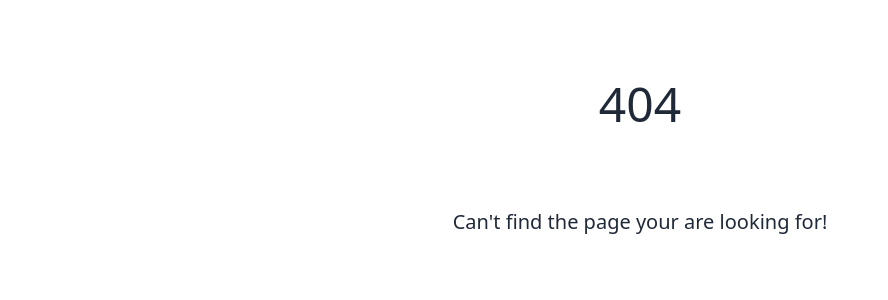
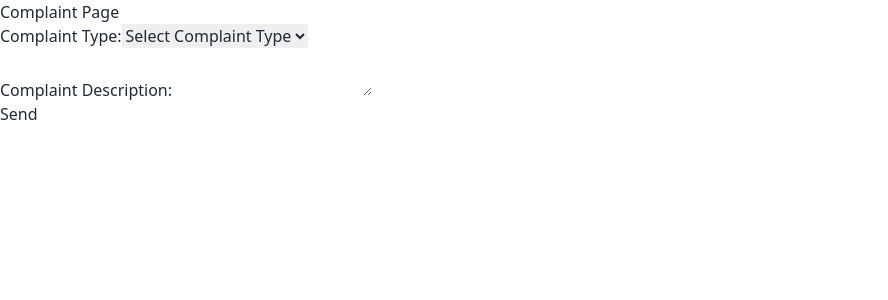
Before and after one commit to Algorithmics-001/bus-pass-web, a React (Vite) app: page /complaint in a window 1280 px wide. Before the commit this address had no page. Shown: the top 300 px of the page, without its empty margins (0-888 px from the left). Built offline with nearby package versions, Linux system fonts and the light colour scheme.

Commit message:
added minimal complaint and profile pages

```diff
--- a/src/App.jsx
+++ b/src/App.jsx
@@ -10,6 +10,8 @@ import BusServiceLogin from "./pages/bus-service/BusServiceLogin"
 import BusServiceDashboard from "./pages/bus-service/BusServiceDashboard"
 import BusServiceRequests from "./pages/bus-service/BusServiceRequests"
 import BusServiceBulkApprove from "./pages/bus-service/BusServiceBulkApprove"
+import Profile from "./pages/Profile"
+import ComplaintPage from "./pages/Complaint"
 import About from "./pages/About"
 import NoPage from "./pages/NoPage";
 
@@ -35,6 +37,9 @@ export default function App() {
         </Route>
 
         <Route path="/about" element={<About />} />
+        <Route path="/profile" element={<Profile />} />
+        <Route path="/complaint" element={<ComplaintPage />} />
+
         <Route path="*" element={<NoPage />} />
 
       </Routes>
--- /dev/null
+++ b/src/pages/Complaint.jsx
@@ -0,0 +1,47 @@
+import React, { useState } from 'react';
+
+function ComplaintPage() {
+
+  const [complaintType, setComplaintType] = useState('');
+  const [complaintDescription, setComplaintDescription] = useState('');
+
+  const handleSubmit = (event) => {
+    event.preventDefault();
+    console.log("Complaint Type:", complaintType);
+    console.log("Complaint Description:", complaintDescription);
+    setComplaintType('');
+    setComplaintDescription('');
+  }
+
+  return (
+    <div>
+      <h2>Complaint Page</h2>
+      <form onSubmit={handleSubmit}>
+        <div>
+          <label htmlFor="complaintType">Complaint Type:</label>
+          <select
+            id="complaintType"
+            value={complaintType}
+            onChange={(e) => setComplaintType(e.target.value)}
+          >
+            <option value="">Select Complaint Type</option>
+            <option value="technical">Technical Issue</option>
+            <option value="billing">Billing Issue</option>
+            <option value="service">Service Issue</option>
+          </select>
+        </div>
+        <div>
+          <label htmlFor="complaintDescription">Complaint Description:</label>
+          <textarea
+            id="complaintDescription"
+            value={complaintDescription}
+            onChange={(e) => setComplaintDescription(e.target.value)}
+          ></textarea>
+        </div>
+        <button type="submit">Send</button>
+      </form>
+    </div>
+  );
+}
+
+export default ComplaintPage;
--- /dev/null
+++ b/src/pages/Profile.jsx
@@ -0,0 +1,52 @@
+import React, { useState, useEffect } from "react";
+
+import axios from 'axios';
+
+const Profile = () => {
+
+  const test = {
+    "name": "John Doe",
+    "email": "john.doe@example.com",
+    "course": "Computer Science",
+    "batch": 2022,
+    "semester": 3,
+    "rollno": 1234,
+    "department": "Engineering",
+    "address": "123 Main Street",
+    "phone": 1234567890,
+  }
+
+  const [profileData, setProfileData] = useState(test)
+
+  useEffect(() => {
+    axios.get('https://amr.sytes.net/profile', {
+      headers: {
+        'Accept': 'application/json',
+        'Content-Type': 'application/json',
+      }
+    })
+      .then(response => {
+        console.log('Response:', response.data);
+        profileData(response.data) // assuming response.data is a array of objects
+      })
+      .catch(error => {
+        console.error('Error:', error);
+      });
+  }, []) // here the jwt is being set automatically
+
+  return (
+    <>
+      {(profileData.email) && <p className="py-4"><b>Email:</b> {profileData.email}</p>}
+      {(profileData.college) && <p className="py-4"><b>College:</b> {profileData.college}</p>}
+      {(profileData.course) && <p className="py-4"><b>Course:</b> {profileData.course}</p>}
+      {(profileData.batch) && <p className="py-4"><b>Batch:</b> {profileData.batch}</p>}
+      {(profileData.semester) && <p className="py-4"><b>Semester:</b> {profileData.semester}</p>}
+      {(profileData.rollno) && <p className="py-4"><b>RollNo:</b> {profileData.rollno}</p>}
+      {(profileData.department) && <p className="py-4"><b>Department:</b> {profileData.department}</p>}
+      {(profileData.address) && <p className="py-4"><b>Address:</b> {profileData.address}</p>}
+      {(profileData.phone) && <p className="py-4"><b>Phone:</b> {profileData.phone}</p>}
+    </>
+  )
+}
+
+export default Profile;
```
Also changed, not shown: src/pages/college/CollegeRequests.jsx (+11 -11 lines).
